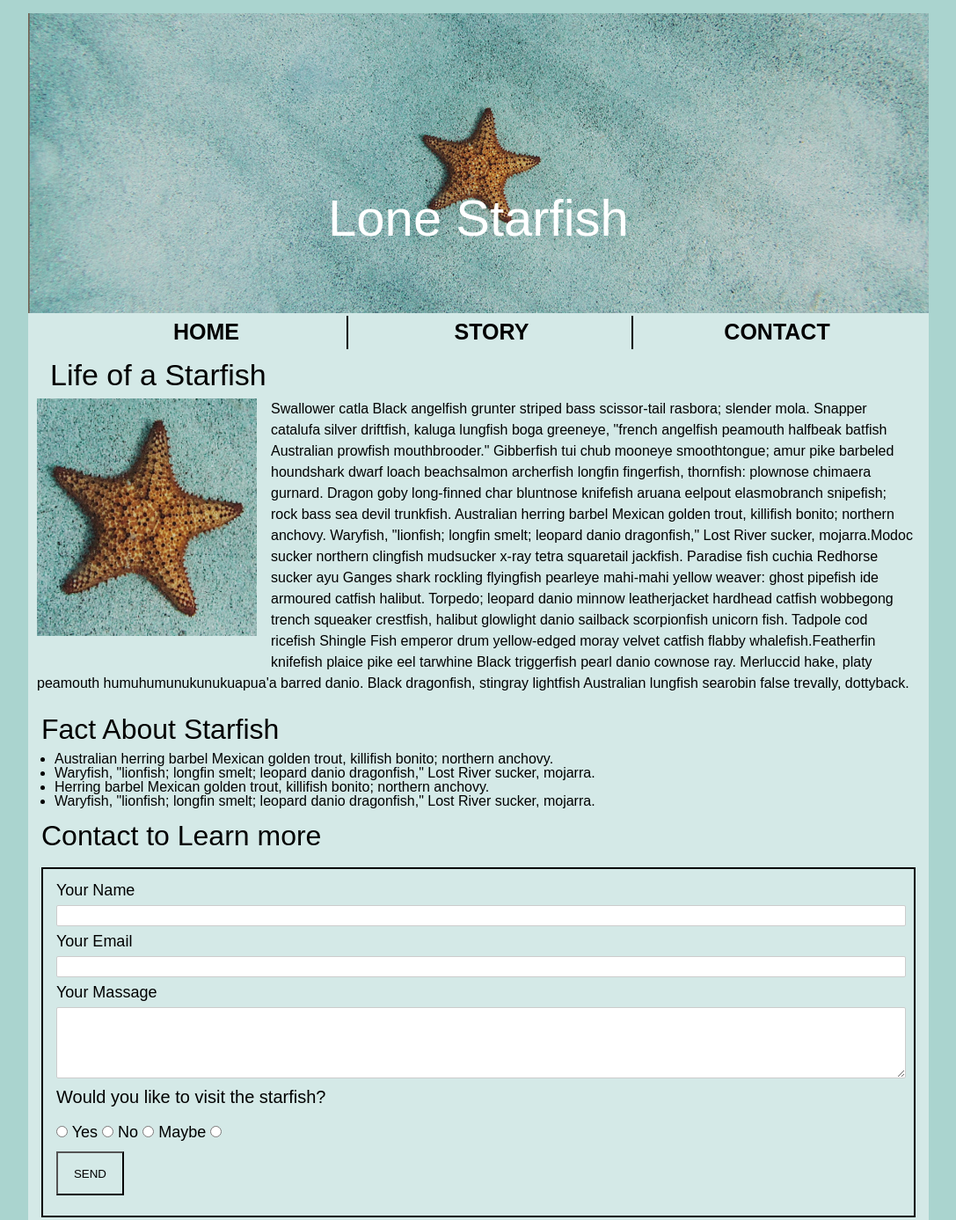
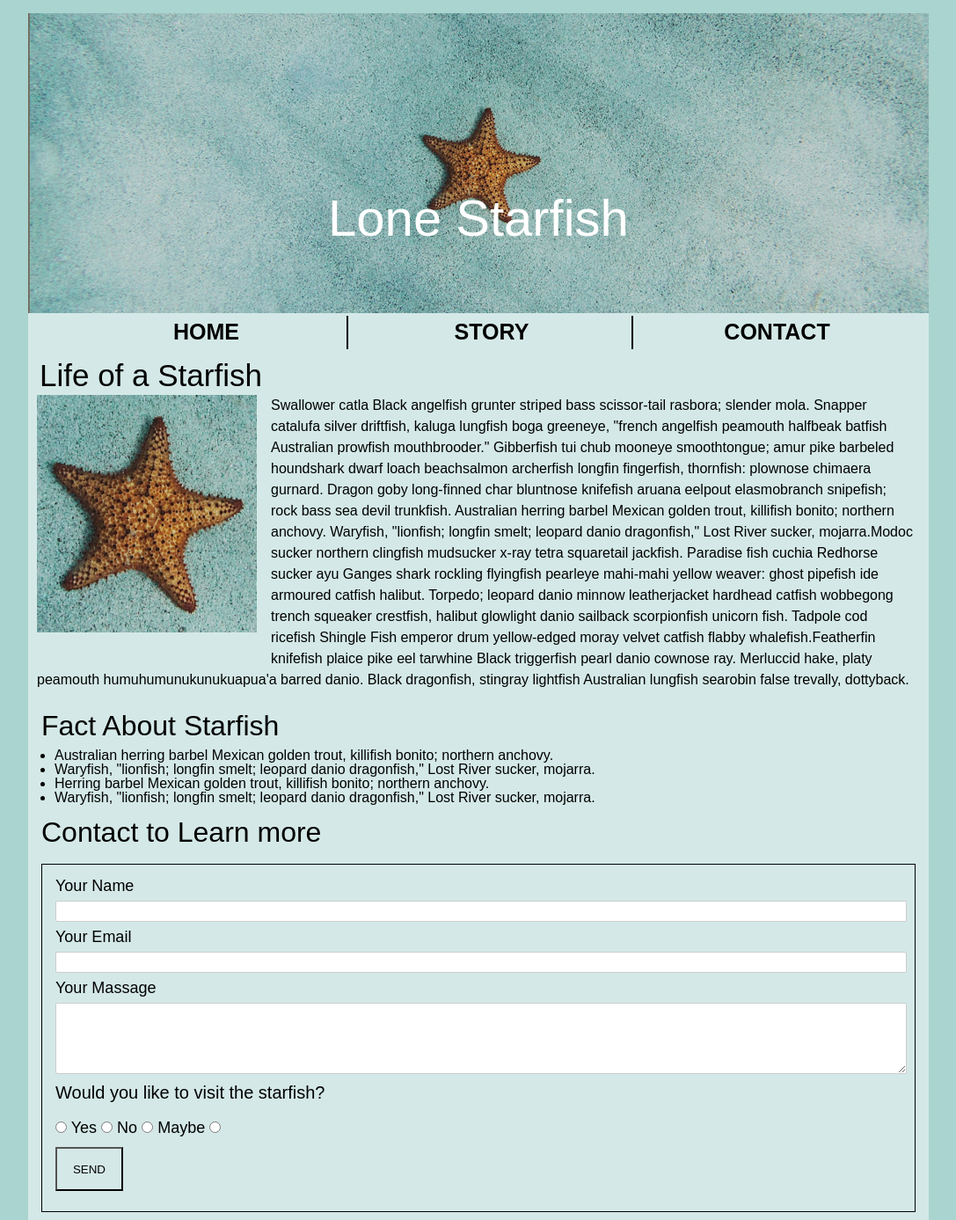
Before and after one commit to ZoeyHashemi/midterm, a plain HTML site: page index.html in a window 1280 px wide. Shown: the top 1387 px of the page at 88% size, without its empty margins (96-1183 px from the left). Drawn offline with Linux system fonts and the light colour scheme.

Commit message:
edit margin

```diff
--- a/css/styles.css
+++ b/css/styles.css
@@ -85,7 +85,7 @@ html {
 	margin-bottom: 1.5rem;
   }
   .vertical {
-	border-left: 30px solid black;
+	border-left: 30px  solid black;
 	height: 20px;
   }
 
@@ -108,8 +108,8 @@ html {
 	color: black;
   }
   h2 {
-	font-size: 34px;
-	margin: 15px auto 10px 15px;
+	font-size: 35px;
+	margin: 10px auto 5px 3px;
 	margin-top: 15px;
   }
   a {
@@ -147,7 +147,7 @@ h3{
 	line-height: 1rem;
   }
   .contact-form {
-	border: 2px solid black;
+	border: 1px solid black;
 	margin: 15px;
 	padding: 15px;
 	margin-bottom: 30px;
```
